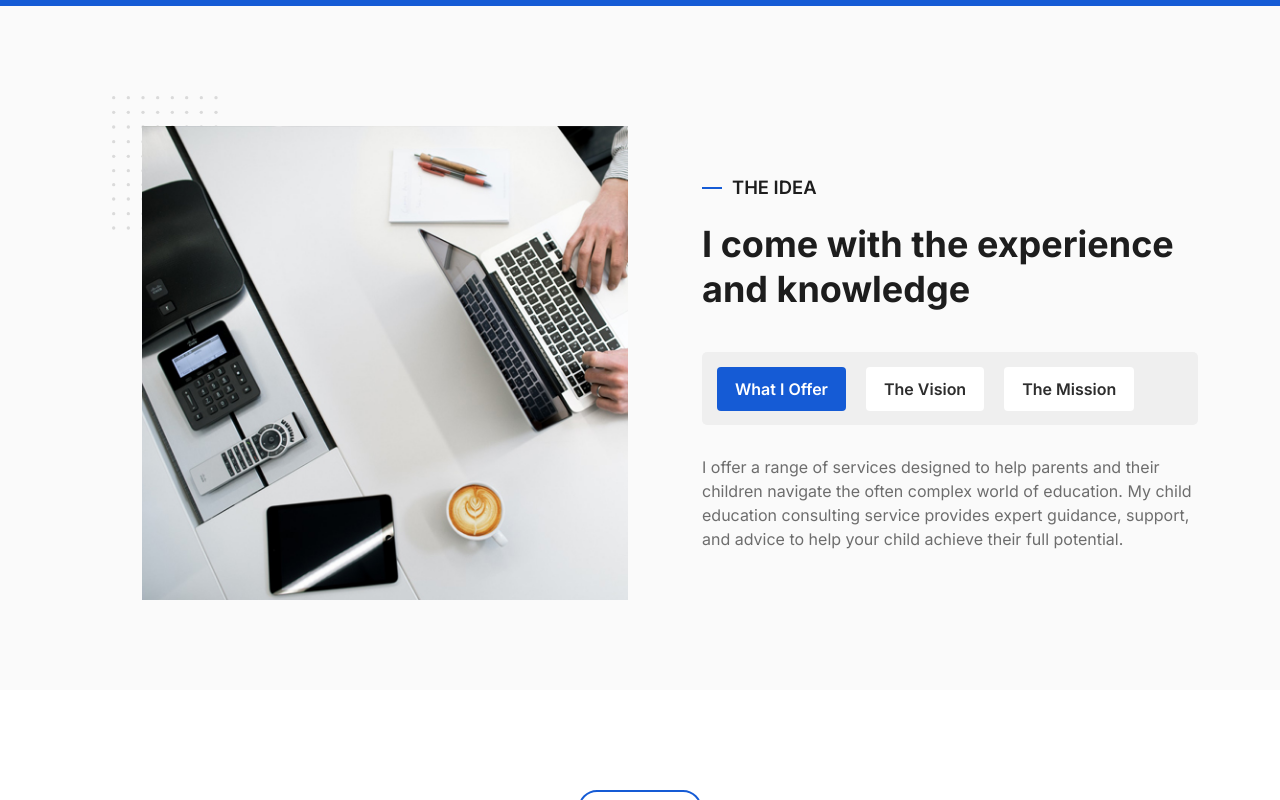
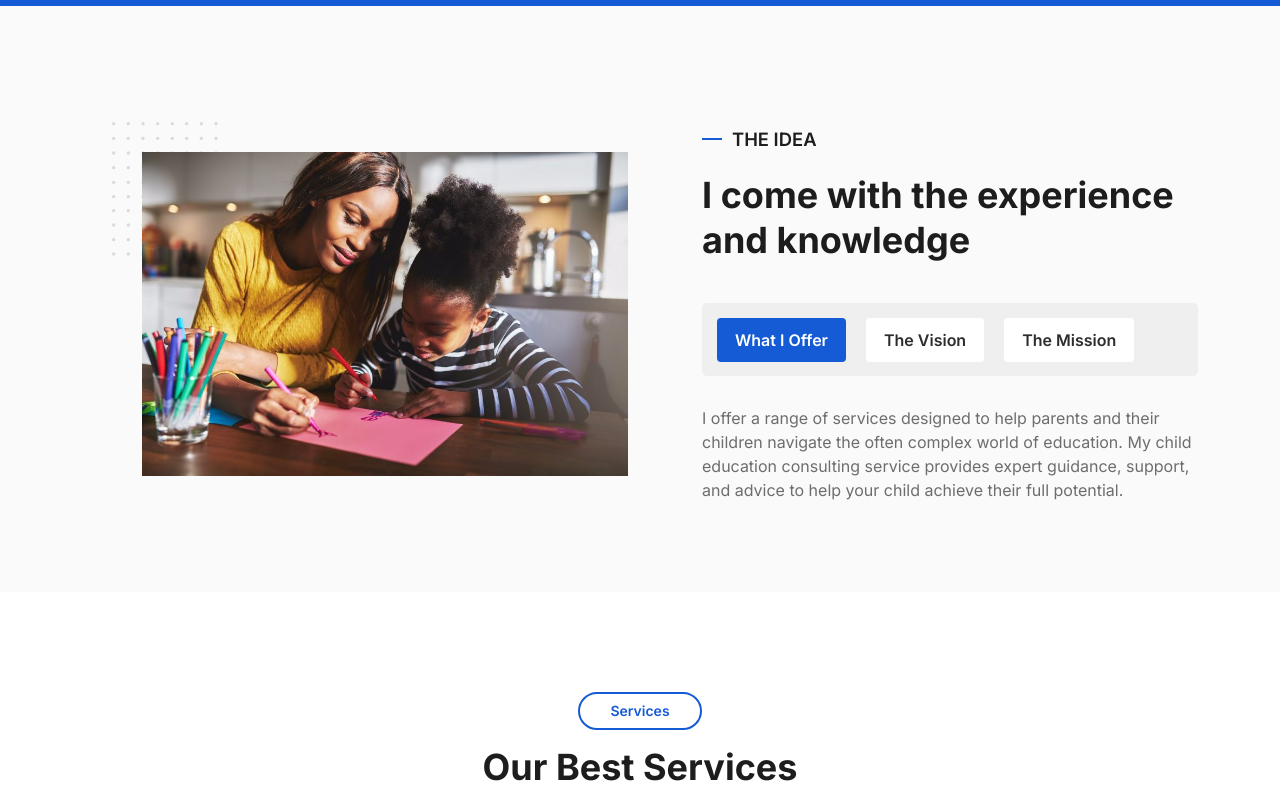
Before and after one commit to peter-abel/winny-app, a plain HTML site: page index.html in a window 1280 px wide. Shown: the part 756-1556 px from the top of the page. Drawn offline with Linux system fonts and the light colour scheme; a web font is replaced by a local one.

Commit message:
new images
Signed-off-by: Abel Peter <peterabel791@gmail.com>

```diff
--- a/index.html
+++ b/index.html
@@ -252,7 +252,7 @@
               <circle cx="60.333" cy="132" r="1.66667" fill="#DADADA" />
               <circle cx="104" cy="132" r="1.66667" fill="#DADADA" />
             </svg>
-            <img src="assets/images/about/about-img1.jpg" alt="about" />
+            <img src="assets/images/about/child.jpg" alt="about" />
           </div>
         </div>
         <div class="col-lg-6 col-12">
```
Also changed, not shown: assets/images/about/child learning.jpg (added), assets/images/about/child.jpg (added).
